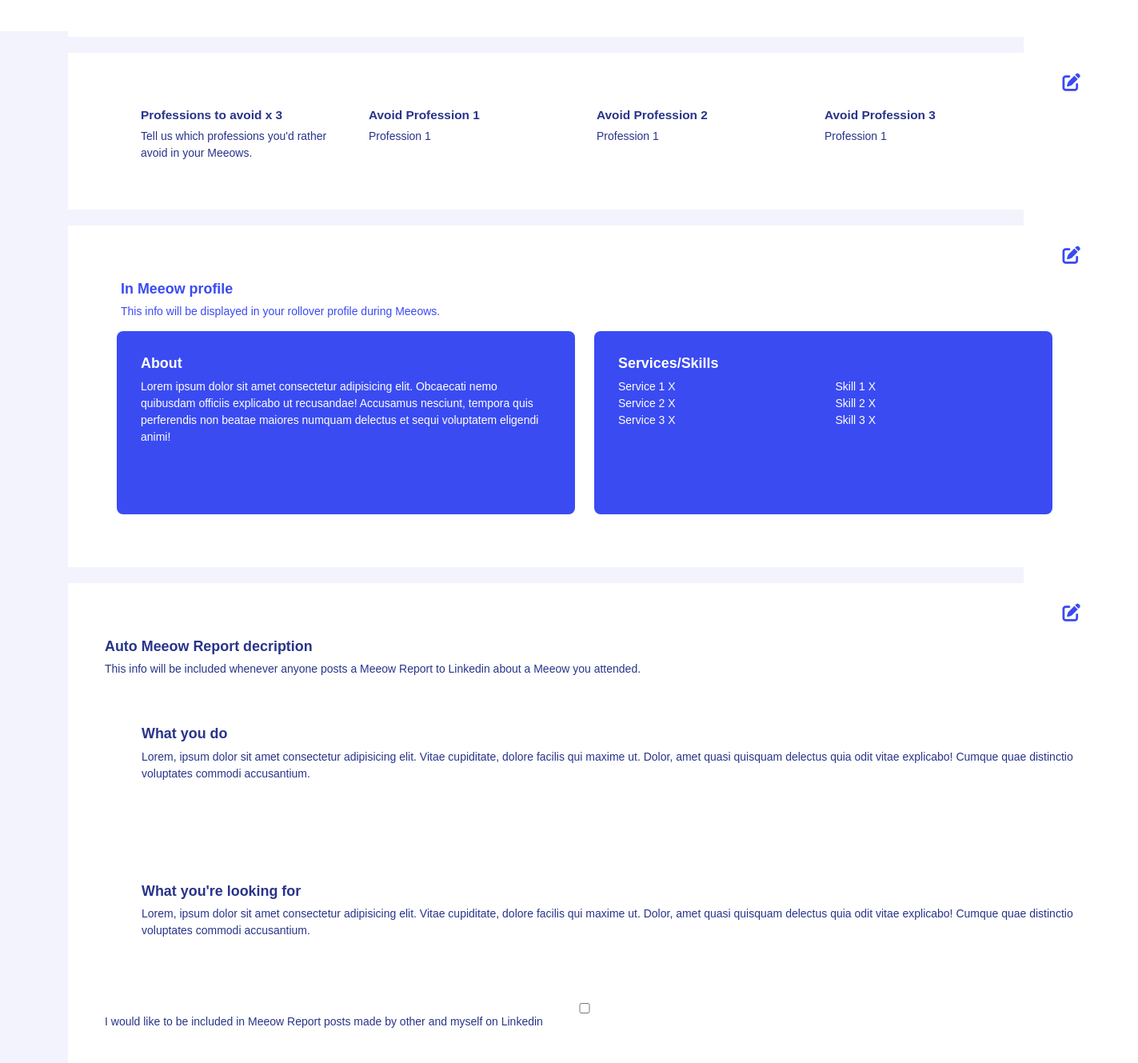
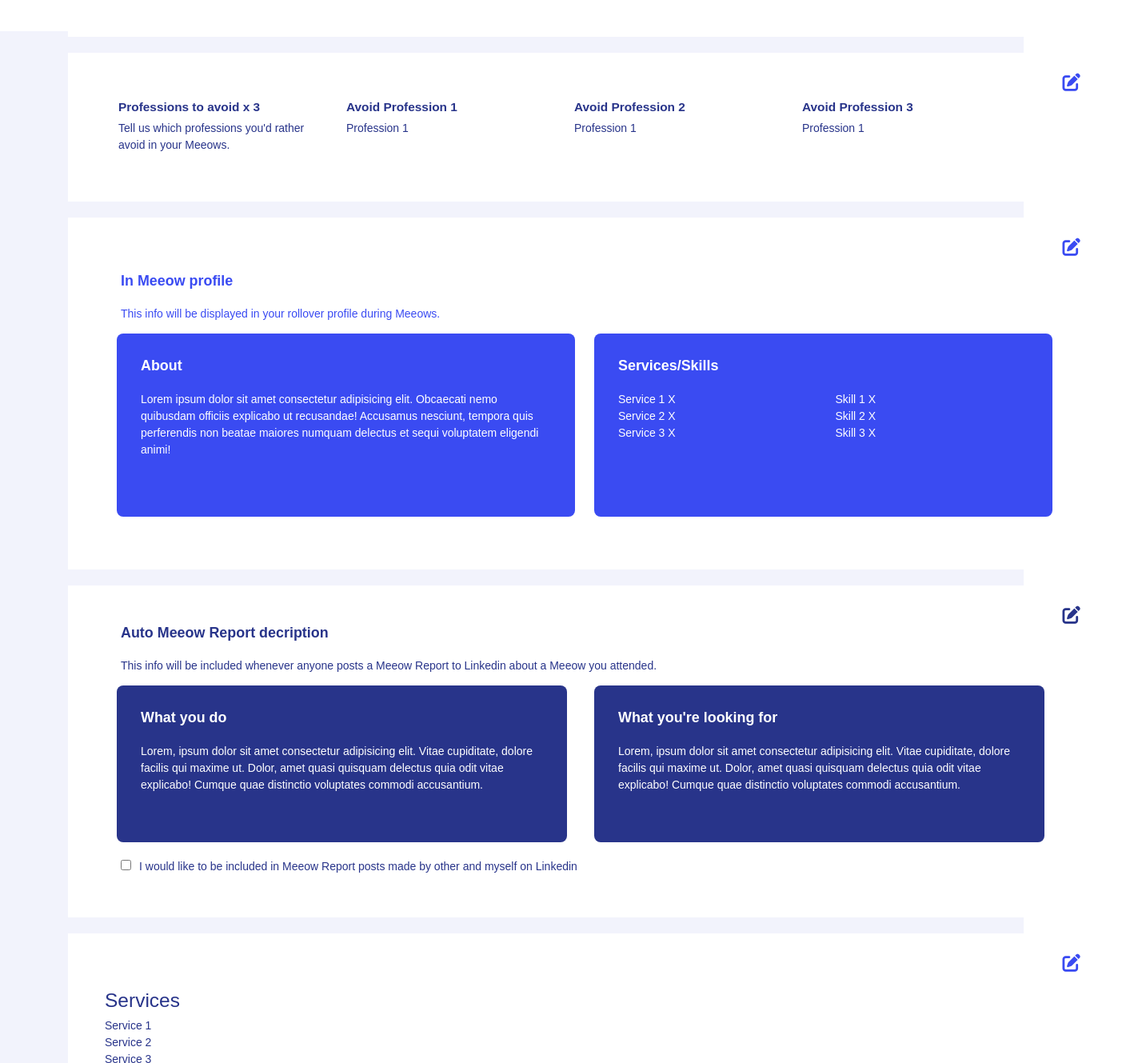
Before and after one commit to maisiemay06/profile, a React (Create React App) app: page / in a window 1280 px wide. Shown: the part 761-2090 px from the top of the page at 80% size, 1423 px wide, since content can reach past the window. Built offline with nearby package versions, Linux system fonts and the light colour scheme; a web font is replaced by a local one.

Commit message:
Style Auto Report card

```diff
--- a/src/App.css
+++ b/src/App.css
@@ -164,10 +164,15 @@ main {
 .section-title {
   font-size: 1.28rem;
   font-weight: 600;
+  margin-bottom: 20px;
 }
 
 .section-descrip {
   font-size: 1rem;
+}
+
+.gap {
+  width: 24px;
 }
 
 /* PROFILE SUMMARY */
@@ -185,7 +190,6 @@ main {
   border-radius: 50%;
   position: relative;
   top: -80px;
-  left: -4px;
 }
 
 .profile-summary .edit-btn-wht {
@@ -200,7 +204,7 @@ main {
 
 .profile-summary .container {
   width: 1292px;
-  margin-left: -20px;
+  margin-left: 0px;
   margin-top: -80px;
 }
 
@@ -282,8 +286,9 @@ main {
   font-weight: 600;
 }
 
-.avoid p {
-  font-size: 1rem;
+.avoid .container {
+  margin-top: -10px;
+  margin-left: 2px;
 }
 
 /* IN MEEOW PROFILE */
@@ -308,8 +313,30 @@ main {
   border-radius: 8px;
 }
 
-.in-meeow-profile .gap {
-  width: 24px;
+/* AUTO MEEOW REPORT */
+.auto-report .edit-btn-dark {
+  color: var(--dark-blue);
 }
 
-/* AUTO MEEOW REPORT */
+.auto-report .container {
+  margin-top: -20px;
+  margin-left: 20px;
+  padding: 0;
+}
+
+.auto-report .card {
+  display: inline-block;
+  background-color: var(--dark-blue);
+  color: var(--white);
+  height: 196px;
+  padding: 30px;
+  border-radius: 8px;
+  margin-left: 10px;
+  width: 591px;
+}
+
+.auto-report input {
+  border: solid 3px var(--dark-blue);
+  margin-right: 10px;
+
+}
--- a/src/AutoReport.js
+++ b/src/AutoReport.js
@@ -2,20 +2,25 @@ import React from "react";
 
 export default function AutoReport() {
     return (
-        <div className="card auto-report-desc">
-          <i class="fa-solid fa-pen-to-square edit-btn"></i>
+      <div className="card auto-report">
+        <i class="fa-solid fa-pen-to-square edit-btn edit-btn-dark"></i>
+        <div className="container">
           <h3 className="section-title">Auto Meeow Report decription</h3>
           <p className="section-descrip">This info will be included whenever anyone posts a Meeow Report to Linkedin about a Meeow you attended.</p>
-          <div className="card report-box">
-            <h3 className="section-title">What you do</h3>
-            <p className="section-descrip">Lorem, ipsum dolor sit amet consectetur adipisicing elit. Vitae cupiditate, dolore facilis qui maxime ut. Dolor, amet quasi quisquam delectus quia odit vitae explicabo! Cumque quae distinctio voluptates commodi accusantium.</p>
-          </div>
-          <div className="card report-box">
-            <h3 className="section-title">What you're looking for</h3>
-            <p className="section-descrip">Lorem, ipsum dolor sit amet consectetur adipisicing elit. Vitae cupiditate, dolore facilis qui maxime ut. Dolor, amet quasi quisquam delectus quia odit vitae explicabo! Cumque quae distinctio voluptates commodi accusantium.</p>
+          <div className="row">
+            <div className="card col report-box">
+              <h3 className="section-title">What you do</h3>
+              <p className="section-descrip">Lorem, ipsum dolor sit amet consectetur adipisicing elit. Vitae cupiditate, dolore facilis qui maxime ut. Dolor, amet quasi quisquam delectus quia odit vitae explicabo! Cumque quae distinctio voluptates commodi accusantium.</p>
+            </div>
+            <div className="col-xs-1 gap"></div>
+            <div className="card col report-box">
+              <h3 className="section-title">What you're looking for</h3>
+              <p className="section-descrip">Lorem, ipsum dolor sit amet consectetur adipisicing elit. Vitae cupiditate, dolore facilis qui maxime ut. Dolor, amet quasi quisquam delectus quia odit vitae explicabo! Cumque quae distinctio voluptates commodi accusantium.</p>
+            </div>
           </div>
           <input type="checkbox" id='reports'></input>
           <label htmlFor="reports">I would like to be included in Meeow Report posts made by other and myself on Linkedin</label>
         </div>
+      </div>
     )
 }
```
